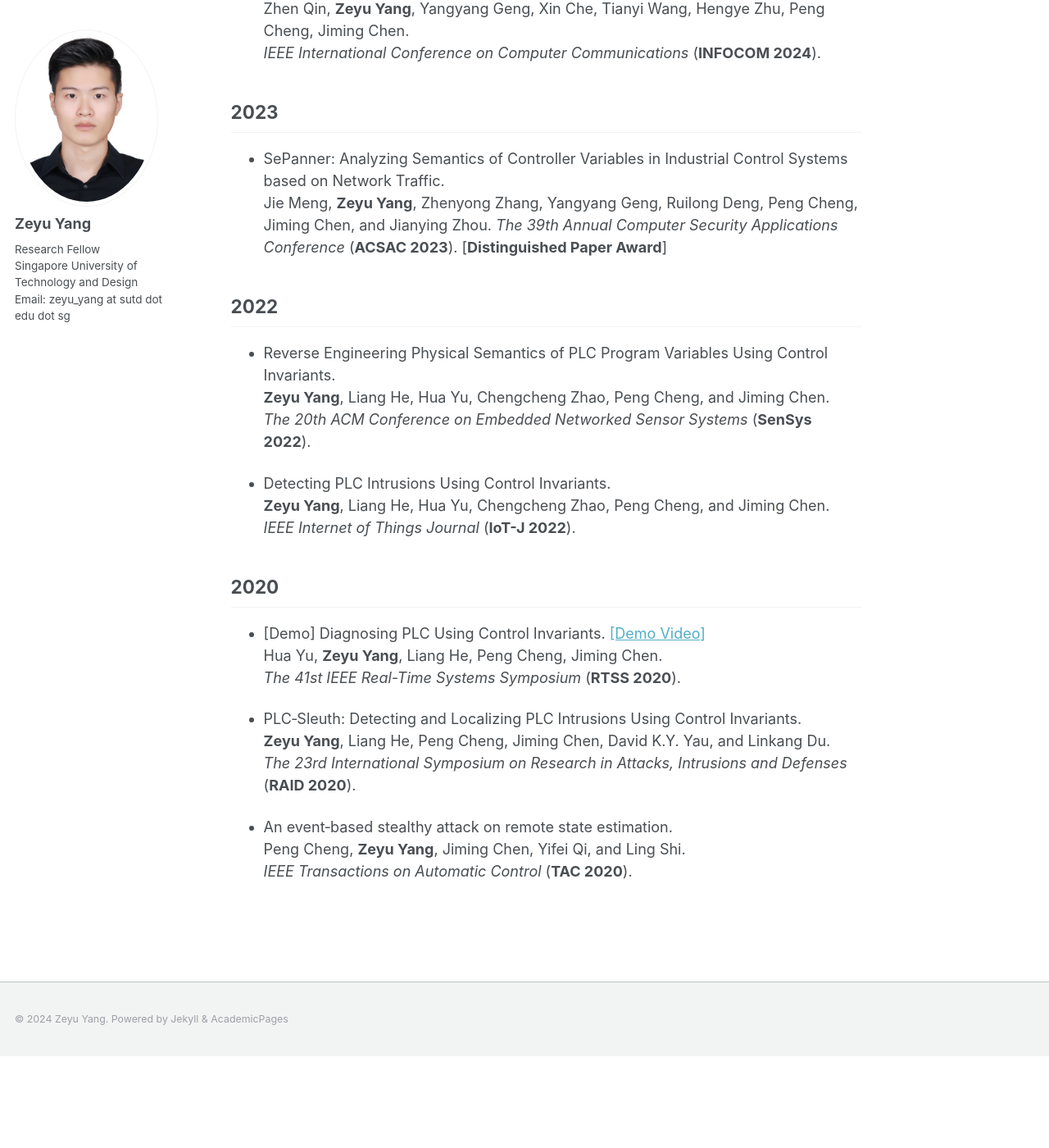
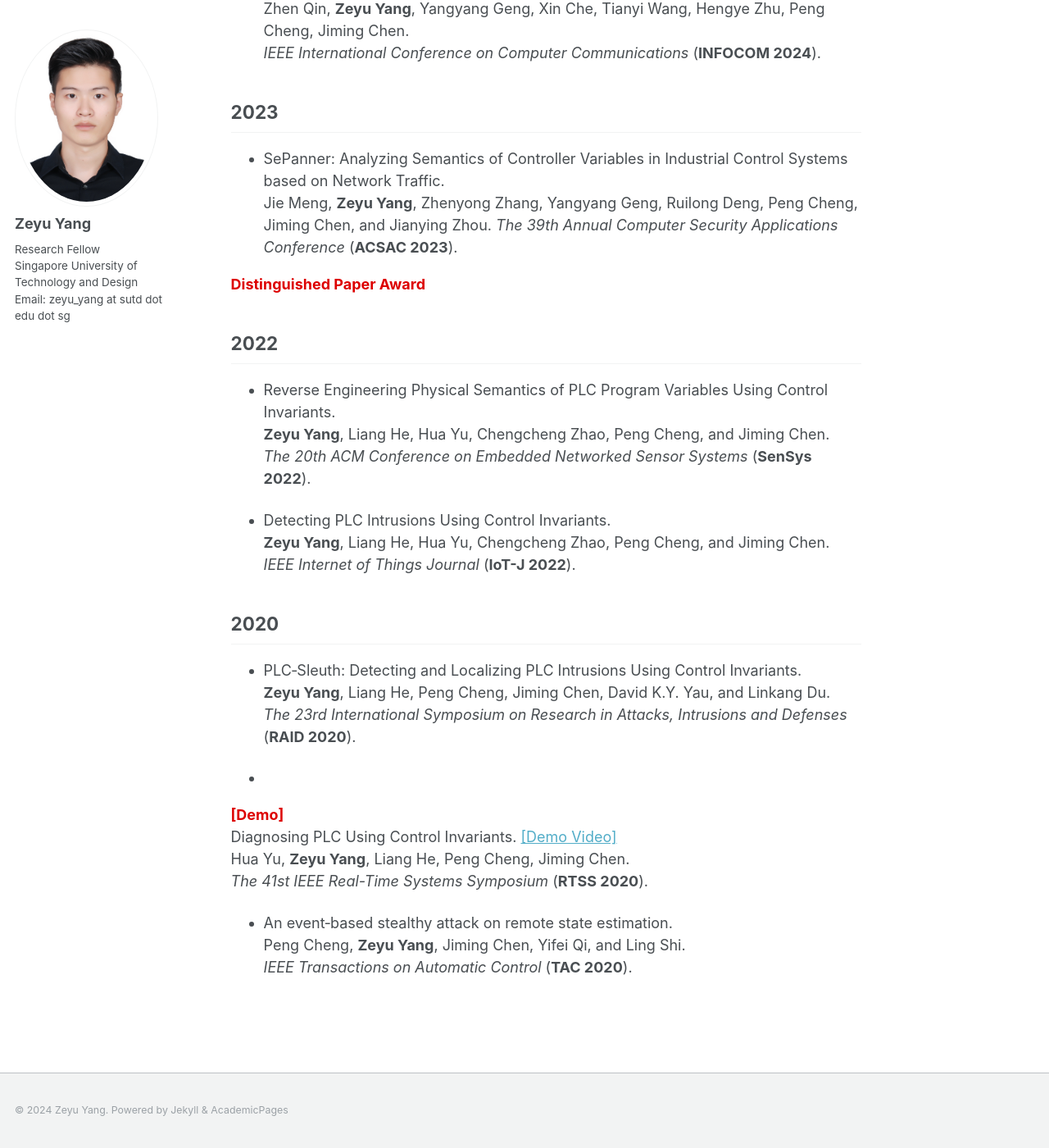
Before and after one commit to zeyuid/zeyuid.github.io, a Jekyll site: the page built from _pages/publications.md, in a window 1280 px wide and 1400 px high, scrolled down 424 px. Shown: the whole window at 82% size. Built offline with Jekyll 4.4.1, drawn with Linux system fonts in a browser that asks for light colours; before the commit the page ends 1712 px from its top, so only the background shows below that.

Commit message:
add file

```diff
--- a/_pages/publications.md
+++ b/_pages/publications.md
@@ -27,7 +27,8 @@ Zhen Qin, <b>Zeyu Yang</b>, Yangyang Geng, Xin Che, Tianyi Wang, Hengye Zhu, Pen
 * SePanner: Analyzing Semantics of Controller Variables in Industrial Control Systems based on Network Traffic.
 <br>
 Jie Meng, <b>Zeyu Yang</b>, Zhenyong Zhang, Yangyang Geng, Ruilong Deng, Peng Cheng, Jiming Chen, and Jianying Zhou.
-<i>The 39th Annual Computer Security Applications Conference</i> (**ACSAC 2023**). [<b>Distinguished Paper Award</b>]
+<i>The 39th Annual Computer Security Applications Conference</i> (**ACSAC 2023**).
+<font color="#dd0000"><b>Distinguished Paper Award</b></font>
 
 ## 2022
 
@@ -47,20 +48,21 @@ Jie Meng, <b>Zeyu Yang</b>, Zhenyong Zhang, Yangyang Geng, Ruilong Deng, Peng Ch
 
 ## 2020
 
-* [Demo] Diagnosing PLC Using Control Invariants.
+* PLC‐Sleuth: Detecting and Localizing PLC Intrusions Using Control Invariants.
+<br>
+<b>Zeyu Yang</b>, Liang He, Peng Cheng, Jiming Chen, David K.Y. Yau, and Linkang Du.
+<br>
+<i>The 23rd International Symposium on Research in Attacks, Intrusions and Defenses</i> (**RAID 2020**).
+
+*
+<font color="#dd0000"><b>[Demo]</b></font>
+Diagnosing PLC Using Control Invariants.
 [[Demo Video]](https://www.youtube.com/watch?v=2ZVj5IUiN_k)
 <br>
 Hua Yu, **Zeyu Yang**, Liang He, Peng Cheng, Jiming Chen.
 <br>
 <i>The 41st IEEE Real-Time Systems Symposium</i> (**RTSS 2020**).
 
-
-* PLC‐Sleuth: Detecting and Localizing PLC Intrusions Using Control Invariants.
-<br>
-<b>Zeyu Yang</b>, Liang He, Peng Cheng, Jiming Chen, David K.Y. Yau, and Linkang Du.
-<br>
-<i>The 23rd International Symposium on Research in Attacks, Intrusions and Defenses</i> (**RAID 2020**).
-
 * An event‐based stealthy attack on remote state estimation.
 <br>
 Peng Cheng, <b>Zeyu Yang</b>, Jiming Chen, Yifei Qi, and Ling Shi.
```
